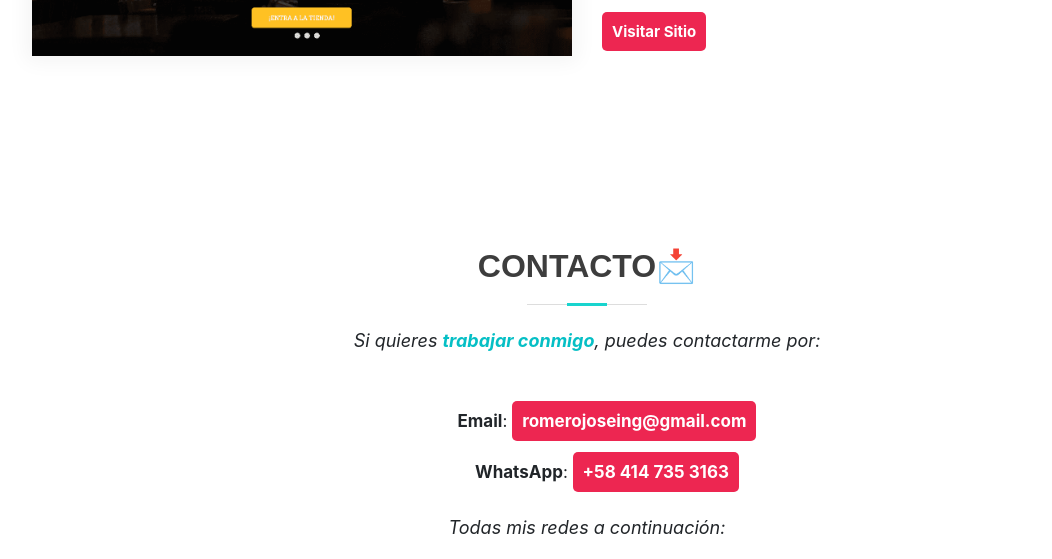
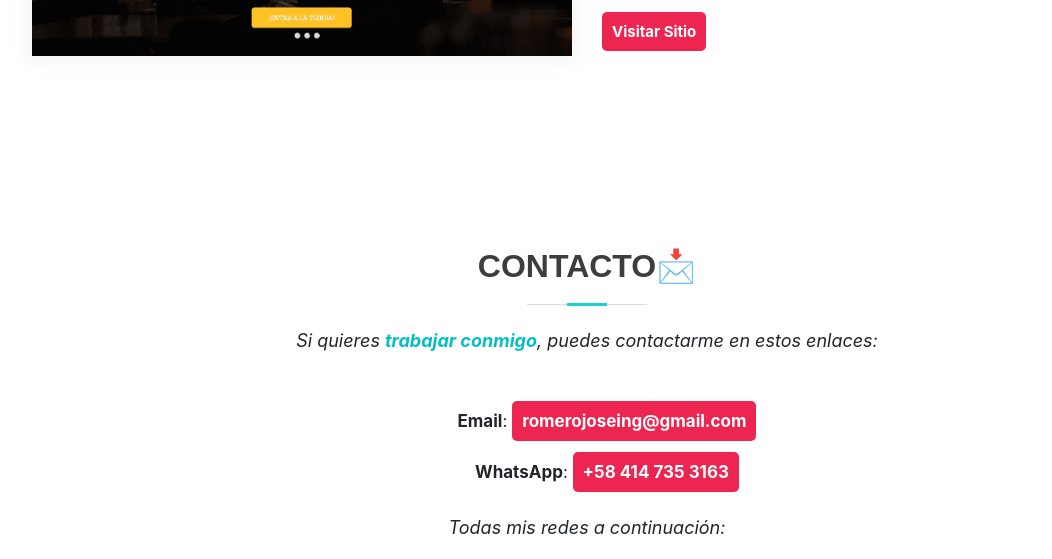
Before and after one commit to romerojoseing/test, a website with bundled scripts: page index.html in a window 1280 px wide. Shown: the part 3898-4457 px from the top of the page, without its empty margins (103-1155 px from the left). Built offline with nearby package versions, Linux system fonts and the light colour scheme.

Commit message:
new update

```diff
--- a/index.html
+++ b/index.html
@@ -241,7 +241,7 @@
 
         <div class="section-title">
           <h2 class="mt-5">Contacto📩</h2>
-          <p class="leader">Si quieres <span class="cursive font-italic">trabajar conmigo</span>, puedes contactarme por:</p>
+          <p class="leader">Si quieres <span class="cursive font-italic">trabajar conmigo</span>, puedes contactarme en estos enlaces:</p>
           <ul>
             <li><strong>Email</strong>: <a class="boton" href="mailto:romerojoseing@gmail.com">romerojoseing@gmail.com</a></li>
             <li><strong>WhatsApp</strong>: <a class="boton" href="https://api.whatsapp.com/send?phone=584147353163">+58 414 735
```
